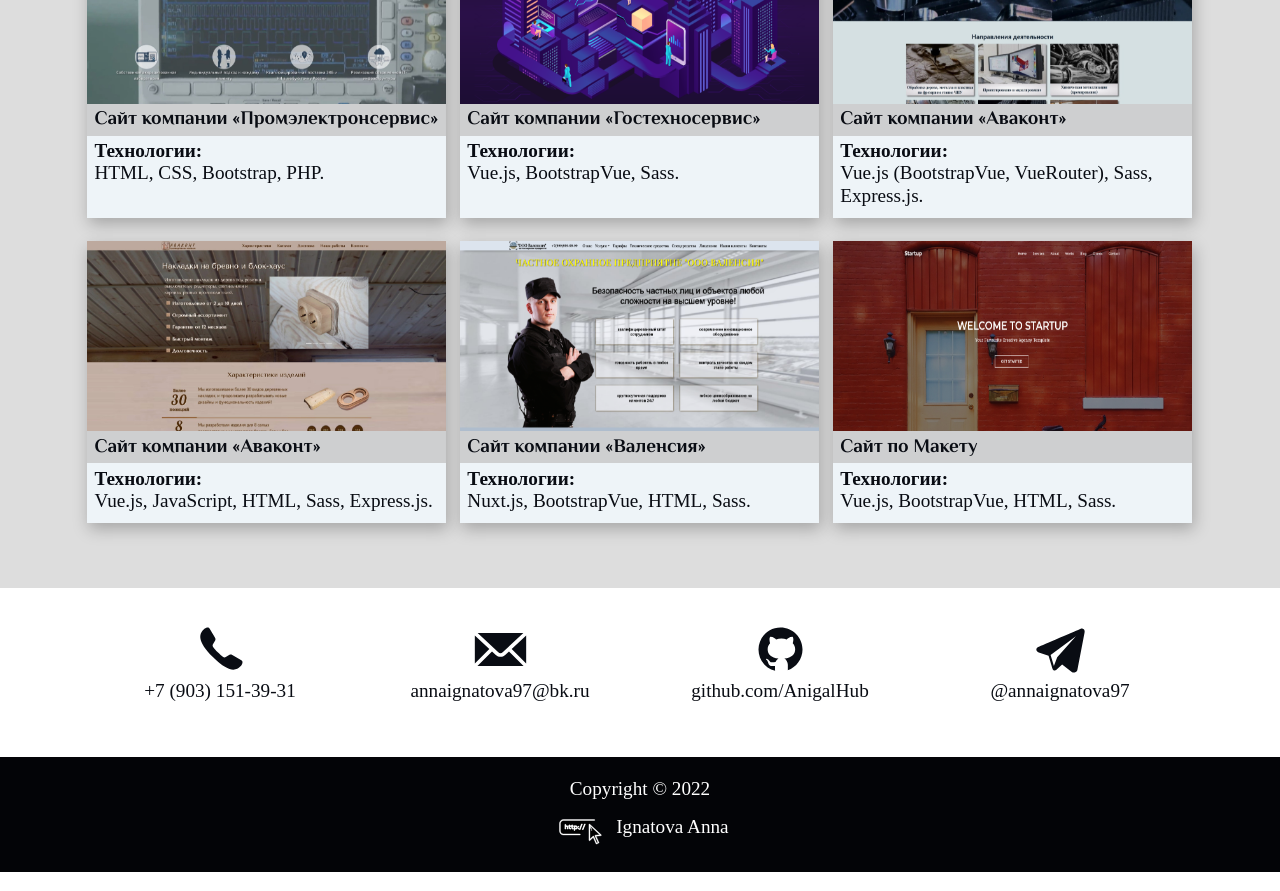
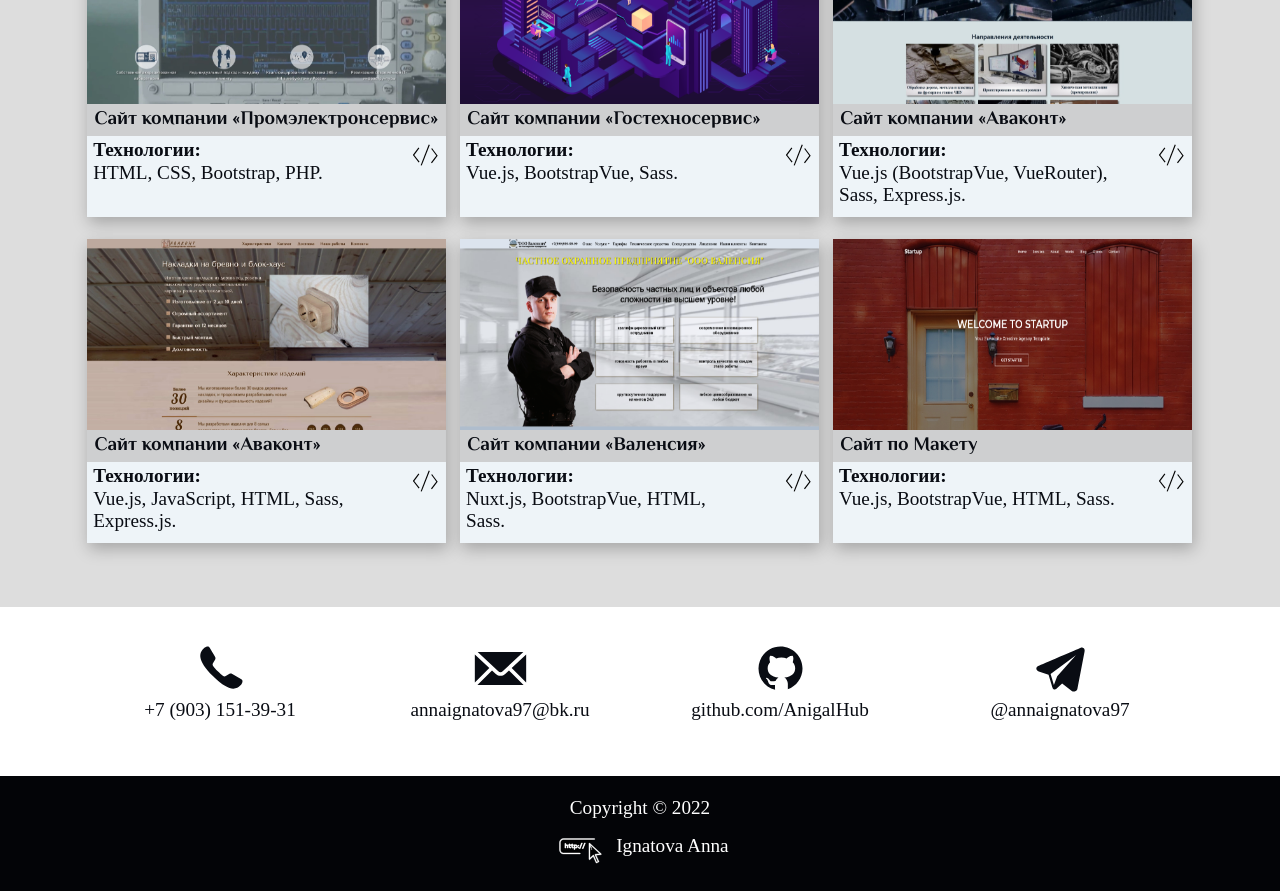
Before and after one commit to AnigalHub/Portfolio, a Nuxt app: page / in a window 1280 px wide. Shown: the part 1740-2631 px from the top of the page. Built offline with nearby package versions, Linux system fonts and the light colour scheme.

Commit message:
добавлено svg

```diff
--- a/components/works.vue
+++ b/components/works.vue
@@ -9,7 +9,15 @@
                 <div v-for="(work,index) in WorksSites" :key="index">
                   <img :src="work.src" :alt="work.alt" @click="showModal(work)"/>
                   <h4>{{work.name_company}}</h4>
-                  <p class="text_works"><b>Технологии:</b><br>{{work.tecnology}}</p>
+                  <b-row>
+                    <b-col>
+                      <p class="text_works"><b>Технологии:</b><br>{{work.tecnology}}</p>
+                    </b-col>
+                    <b-col cols="2">
+                      <component :is="svg"></component>
+                    </b-col>
+                  </b-row>
+
                 </div>
               </div>
             </b-tab>
@@ -50,10 +58,13 @@
 </template>
 
 <script>
+   import Reference_svg from "~/components/svg_works/reference_svg";
     export default {
         name: "works",
+      components: {Reference_svg},
         data(){
           return{
+            svg:Reference_svg,
             SelectedWorks:{
               src:'',
               alt:'',
```
